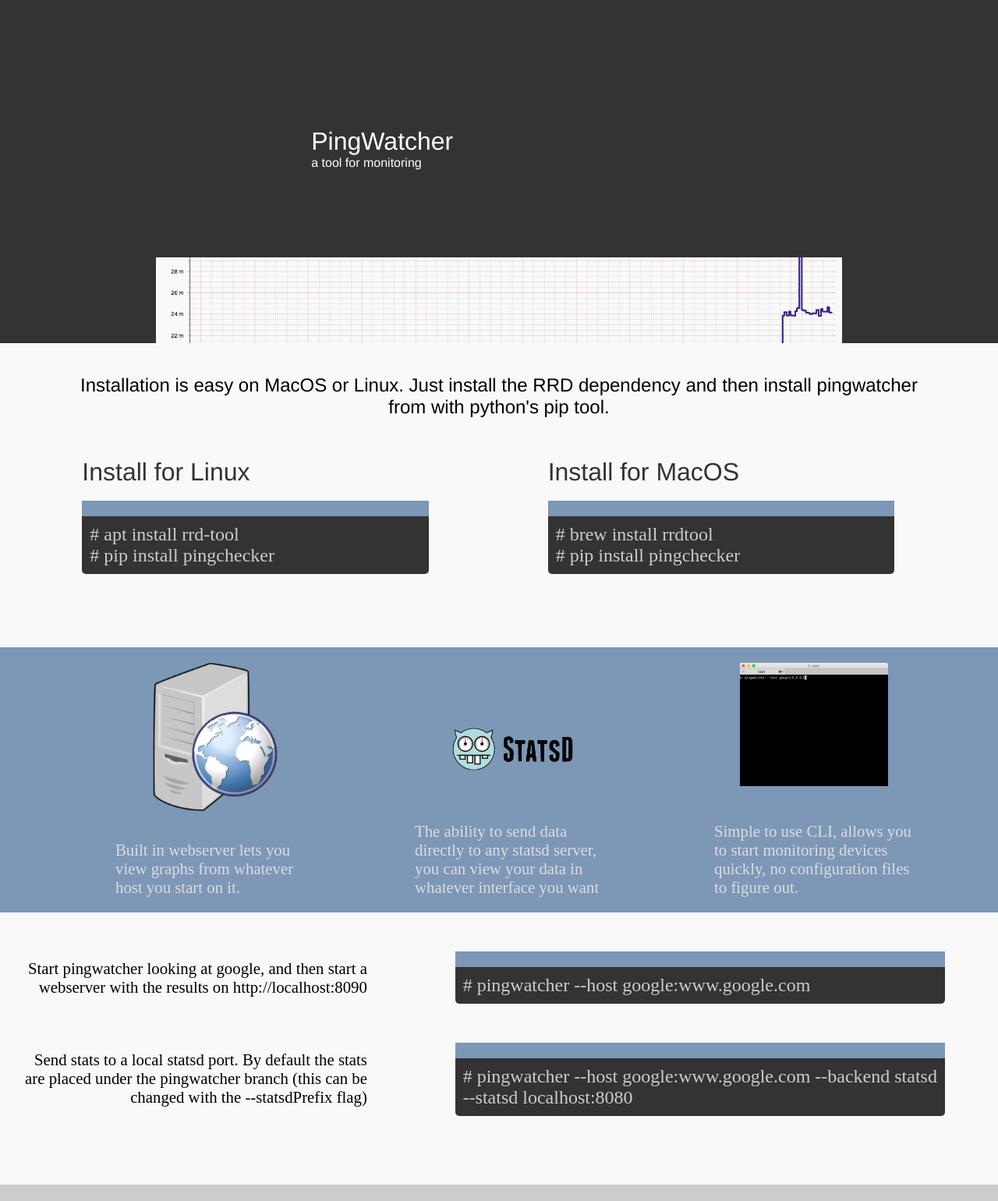
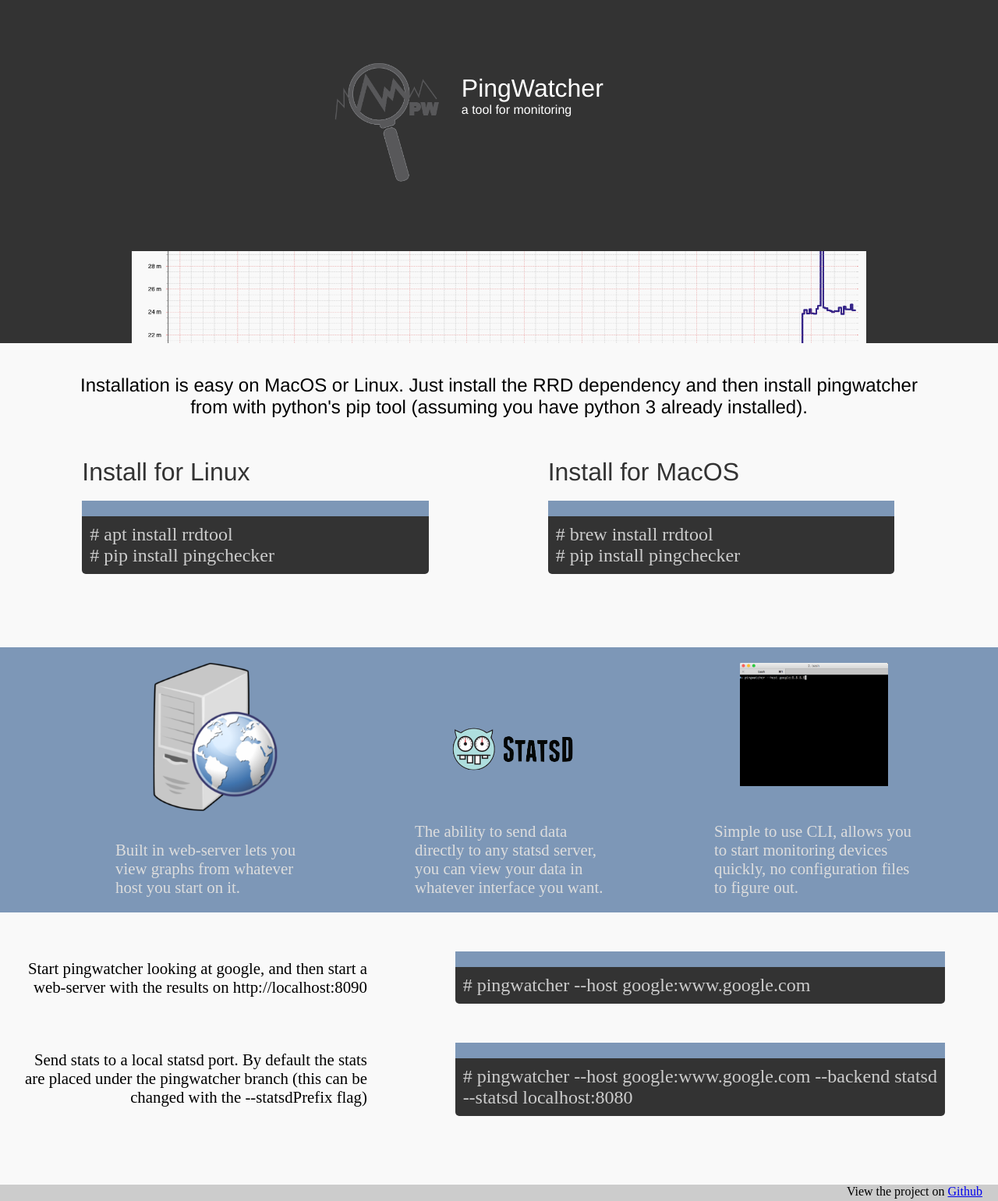
Before and after one commit to analogpixel/pingwatcher, a plain HTML site: page docs/index.html in a window 1280 px wide. Shown: the part 60-1600 px from the top of the page at 78% size. Drawn offline with Linux system fonts and the light colour scheme.

Commit message:
finish up website

```diff
--- a/docs/index.html
+++ b/docs/index.html
@@ -40,10 +40,11 @@
 	}
 
 	.headerGrid {
-		grid-column: 5/6;
+		grid-column: 6/7;
 		grid-row: 2;
 		justify-content: center;
 		align-content: center;
+		margin-top: -60px;
 	}
 
 	.headerImage {
@@ -168,28 +169,40 @@
 	}
 
 	</style>
-
+	<title>pingwatcher a tool to simply monitor latency</title>
 </head>
 <body>
 
 	<div class=wrapper>
 		<div class=header>
 			<div class=col12>
+
 				<div class=headerGrid>
-					<div class="largeHeaderText">PingWatcher</div>
-					<div class="smallHeaderText">a tool for monitoring</div>
+
+					<div style="display:flex;flex-direction: row">
+
+					<div><img src=img/logo1-01.png width=150></div>
+
+					<div style="margin-top: 20px; margin-left: 20px;">
+						<div class="largeHeaderText">PingWatcher</div>
+						<div class="smallHeaderText">a tool for monitoring</div>
+					</div>
+
+					</div>
+
 				</div>
+
 				<div class="headerImage"><img id=imageBottom src="img/demoimage.png" width=100%></div>
 			</div>
 		</div>
 
 		<div class=install-wrapper>
 
-		<div class=installText><center>Installation is easy on MacOS or Linux.  Just install the RRD dependency and then install pingwatcher from with python's pip tool.</center></div>
+		<div class=installText><center>Installation is easy on MacOS or Linux.  Just install the RRD dependency and then install pingwatcher from with python's pip tool (assuming you have python 3 already installed).</center></div>
 		<div class=linux>
 			<div class=largeHeaderTextDark><br>Install for Linux</div><br>
 			<div class=codeBox>
-				# apt install rrd-tool<br>
+				# apt install rrdtool<br>
 				# pip install pingchecker
 			</div>
 
@@ -210,14 +223,14 @@
 		<div class=featureWebserver>
 			<div class=featureWebserverFlex>
 				<div class=item_top><center><img src=img/webserver.png width=190></center><br></div>
-				<div class=item_bottom>Built in webserver lets you view graphs from whatever host you start on it.</div>
+				<div class=item_bottom>Built in web-server lets you view graphs from whatever host you start on it.</div>
 			</div>
 		</div>
 
 		<div class=featureStatsd>
 			<div class=featureStatsdFlex>
 				<div class=item_top><center><br><br><img src=img/StatsD.png width=190></center><br></div>
-				<div class=item_bottom>The ability to send data directly to any statsd server, you can view your data in whatever interface you want</div>
+				<div class=item_bottom>The ability to send data directly to any statsd server, you can view your data in whatever interface you want.</div>
 			</div>
 		</div>
 
@@ -231,7 +244,7 @@
 	</div>
 
 	<div class=usage-wrapper>
-		<div class=usage-item-text>Start pingwatcher looking at google, and then start a webserver with the results on http://localhost:8090</div>
+		<div class=usage-item-text>Start pingwatcher looking at google, and then start a web-server with the results on http://localhost:8090</div>
 		<div class=usage-item-cmd> <div class="codeBox"># pingwatcher --host google:www.google.com</div> </div>
 
 		<div class=usage-item-text>Send stats to a local statsd port. By default the stats are placed under the pingwatcher branch (this can be changed
@@ -239,9 +252,14 @@
 		<div class=usage-item-cmd> <div class="codeBox"># pingwatcher --host google:www.google.com --backend statsd --statsd localhost:8080</div> </div>
 
 		<br>
+
+
+
 	</div>
 
+	<div style="display: flex; justify-content: flex-end">
+			<div style="margin-right: 20px">View the project on <a href="https://github.com/analogpixel/pingwatcher">Github</a><br>
+		</div>
 
-	<br><br><br>
 </body>
 </html>
```
Also changed, not shown: docs/img/logo1-01.png (added), 1 other file.
